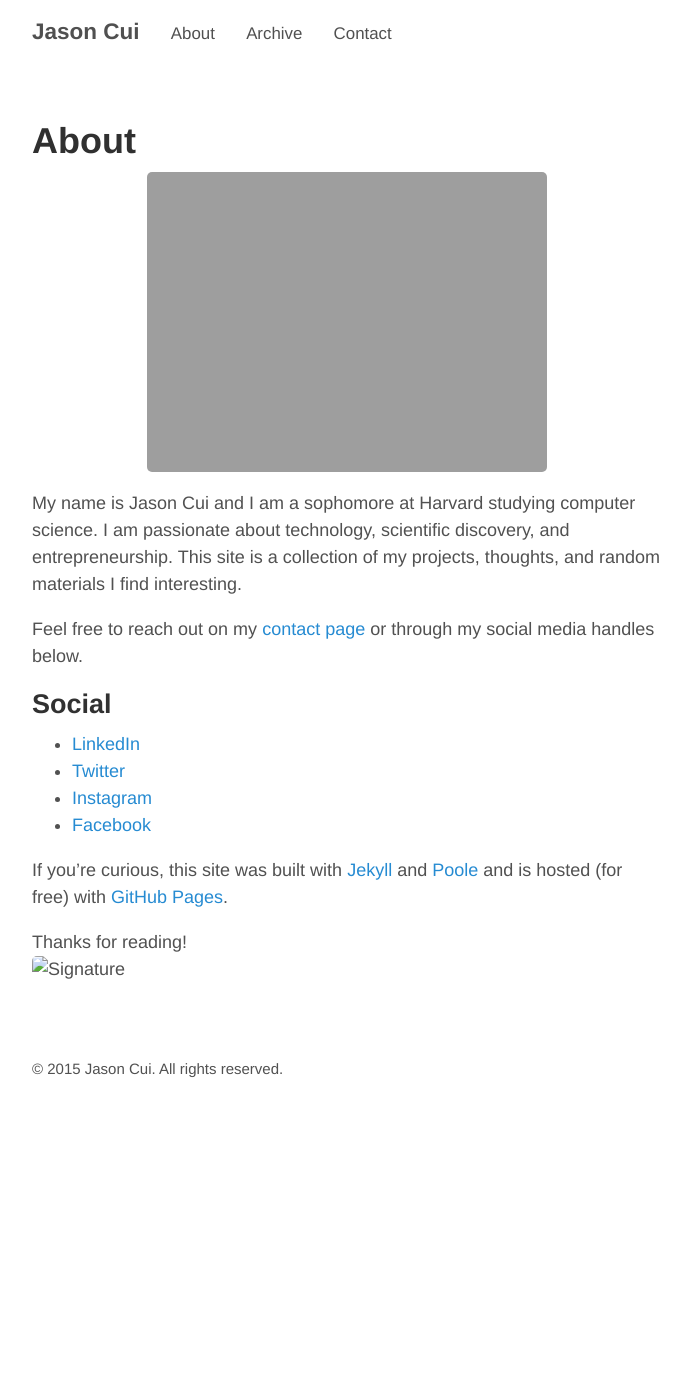
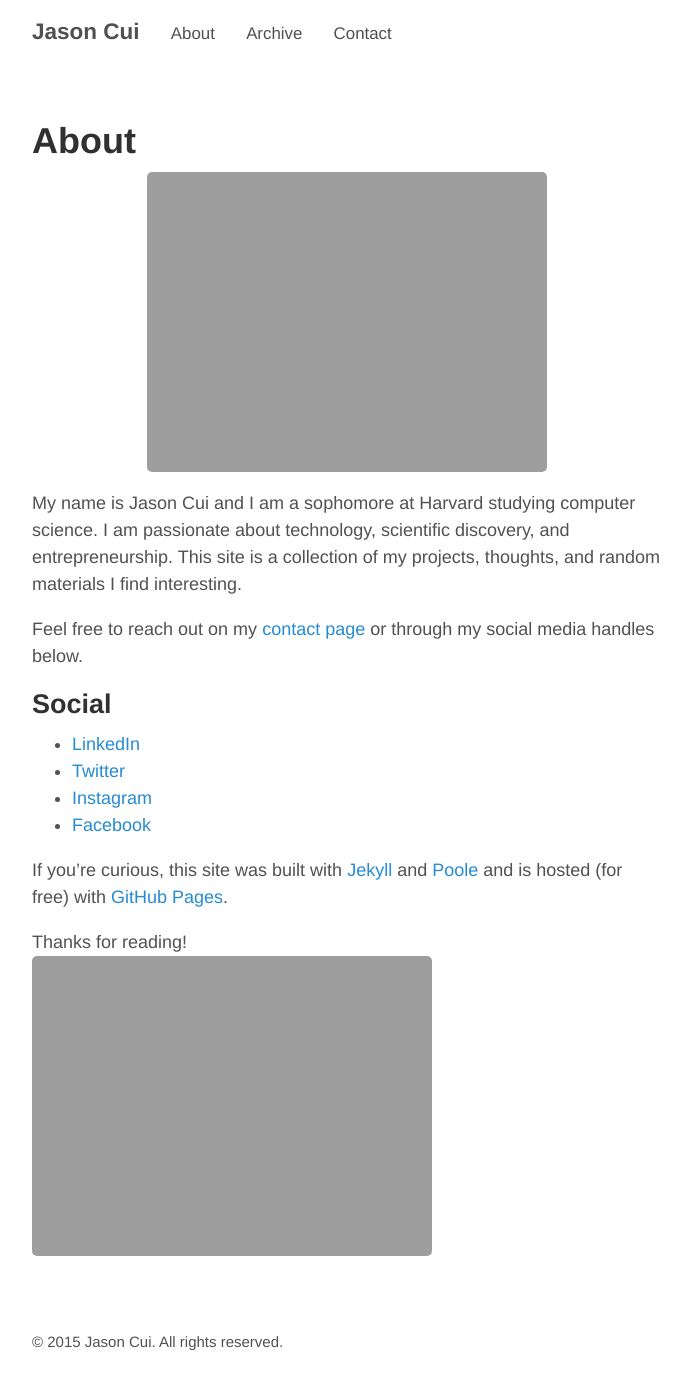
Before and after one commit to jasoncui/jasoncui.github.io, a Jekyll site: the page built from about.md, in a window 1280 px wide. Shown: the whole page, without its empty margins (293-983 px from the left). Built offline with Jekyll 4.4.1, drawn with Linux system fonts in a browser that asks for light colours; before the commit the page ends 1118 px from its top, so only the background shows below that.

Commit message:
changed back

```diff
--- a/about.md
+++ b/about.md
@@ -19,4 +19,4 @@ Feel free to reach out on my [contact page]({{ site.url }}/contact) or through m
 If you're curious, this site was built with [Jekyll](http://jekyllrb.com) and [Poole](http://getpoole.com/) and is hosted (for free) with [GitHub Pages](https://pages.github.com).
 
 Thanks for reading!
-<img src="public/signature.jpg" alt="Signature" style="width: 200px;"/>
+![Signature]({{ site.url }}/public/signature.jpg =250x)
```
Also changed, not shown: public/signature.jpg.
